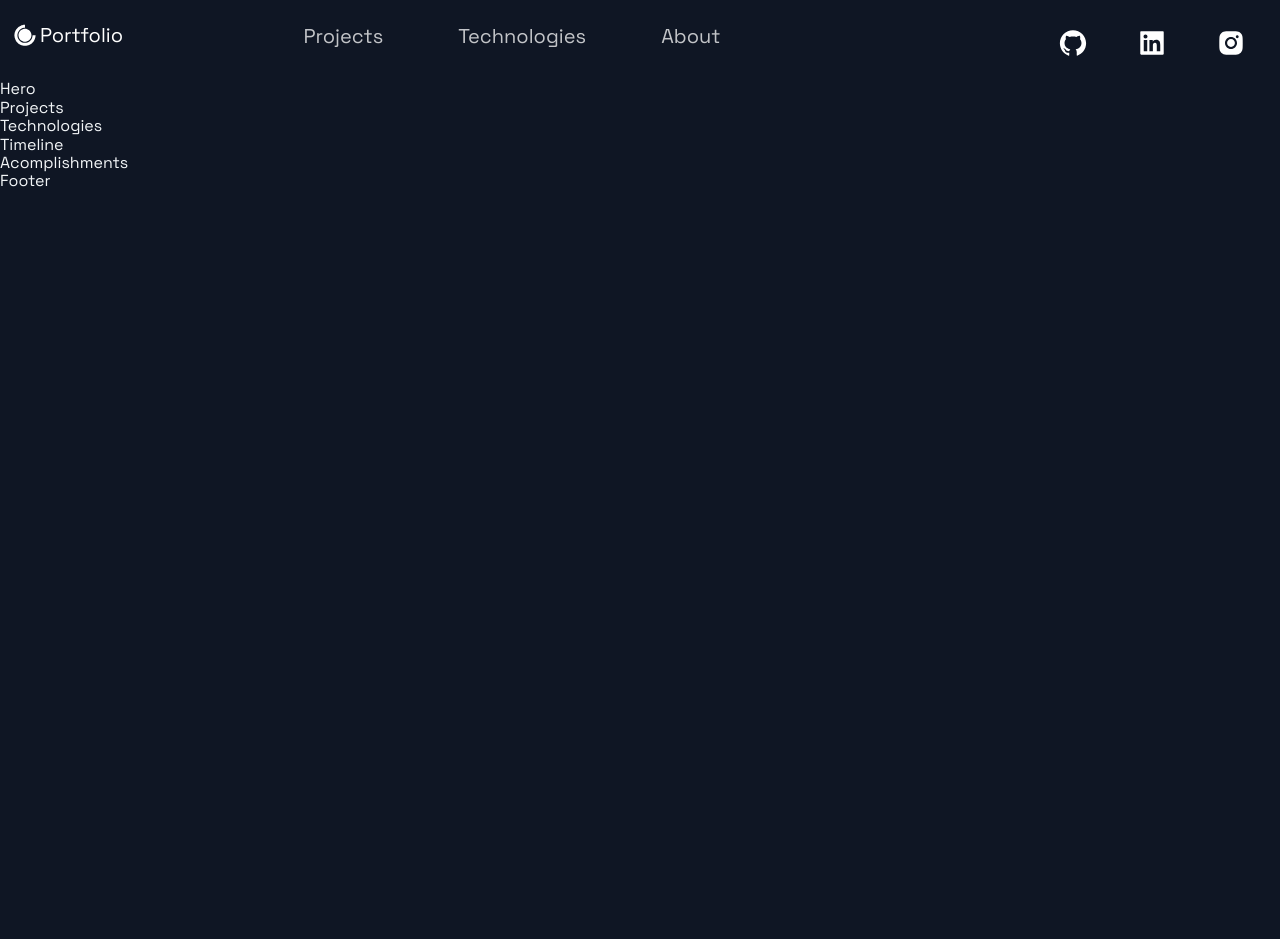
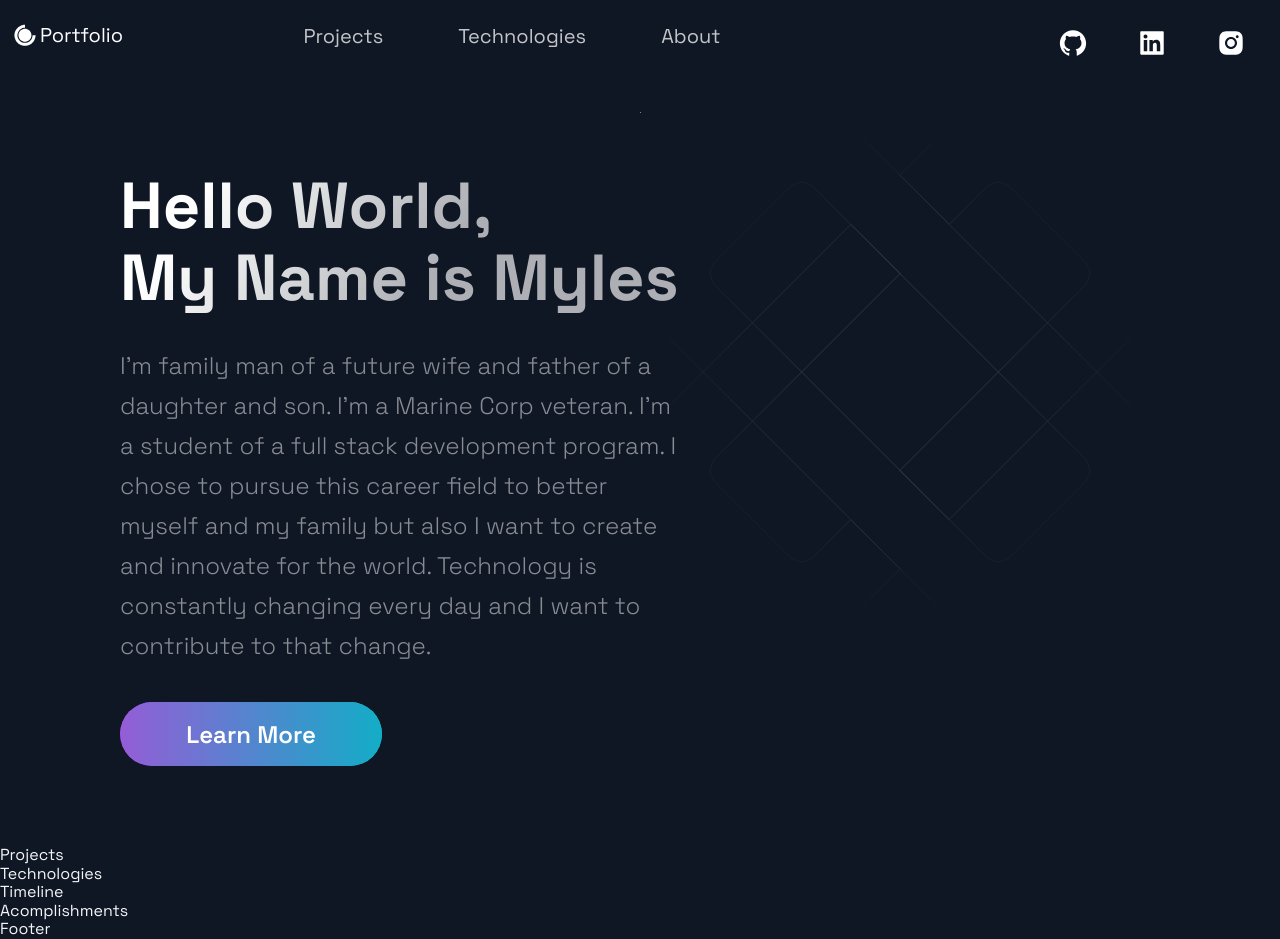
Before and after one commit to ImHucklle/Portfolio, a Next.js app: page / in a window 1280 px wide. Before the commit the page ends 800 px from the top, so only its background shows below. Built offline with nearby package versions, Linux system fonts and the light colour scheme.

Commit message:
Added welcome and brief summary of portfolio

```diff
--- a/src/components/Hero/Hero.js
+++ b/src/components/Hero/Hero.js
@@ -4,10 +4,20 @@ import { Section, SectionText, SectionTitle } from '../../styles/GlobalComponent
 import Button from '../../styles/GlobalComponents/Button';
 import { LeftSection } from './HeroStyles';
 
-const Hero = (props) => (
-  <div>
-    Hero
-  </div>
+const Hero = () => (
+  <Section row nopadding>
+    <LeftSection>
+      <SectionTitle main center>
+        Hello World, <br />
+        My Name is Myles
+      </SectionTitle>
+      <SectionText>
+        I’m family man of a future wife and father of a daughter and son. I’m a Marine Corp veteran. I’m a student of a full stack development program. I chose to pursue this career field to better myself and my family but also I want to create and innovate for the world. Technology is constantly changing every day and I want to contribute to that change.
+      </SectionText>
+      <Button onClick={() => window.location = 'https://google.com'}>Learn More</Button>
+    </LeftSection>
+  </Section>
+
 );
 
 export default Hero;
--- a/src/pages/index.js
+++ b/src/pages/index.js
@@ -10,10 +10,10 @@ import { Section } from '../styles/GlobalComponents';
 const Home = () => {
   return (
     <Layout>
-      {/* <Section grid> */}
+      <Section grid>
         <Hero />
-        {/* <BgAnimation /> */}
-      {/* </Section> */}
+        <BgAnimation />
+      </Section>
       <Projects />
       <Technologies />
       <Timeline />
```
